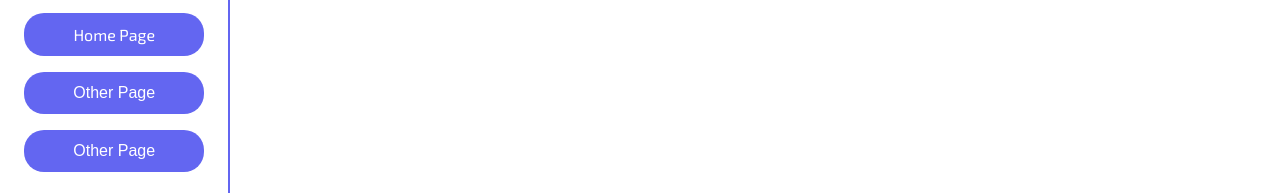
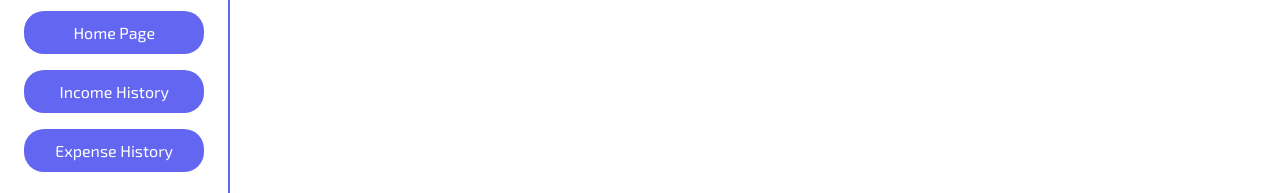
Before and after one commit to IbrahimOsm91/Expense-Tracker, a React (Vite) app in the folder frontend/: page /history/expense in a window 1280 px wide. Shown: the part 604-797 px from the top of the page. Built offline with nearby package versions, Linux system fonts and the light colour scheme.

Commit message:
fix: add the missing dependency

```diff
--- a/frontend/src/components/HistoryBar/HistoryBar.jsx
+++ b/frontend/src/components/HistoryBar/HistoryBar.jsx
@@ -79,8 +79,8 @@ export function HistoryBar(
         <h2>Navigation</h2>
 
         <Link to='/'>Home Page</Link>
-        <button>Other Page</button>
-        <button>Other Page</button>
+        <Link to='/history/income'>Income History</Link>
+        <Link to='/history/expense'>Expense History</Link>
       </div>
     </div>
   )
--- a/frontend/src/components/QuickAdd/QuickAdd.jsx
+++ b/frontend/src/components/QuickAdd/QuickAdd.jsx
@@ -61,12 +61,12 @@ export function QuickAdd({ quickAddType, setQuickAddType, categories, setCategor
 
   useEffect(() => {
     localStorage.setItem(`${quickAddType}Categories`, JSON.stringify(categories))
-  }, [categories])
+  }, [categories, quickAddType])
 
   useEffect(() => {
     localStorage.setItem(quickAddType, JSON.stringify(items))
     setNewTransaction({ description: '', amount: '', category: '', time: '', date: '' })
-  }, [items])
+  }, [items, quickAddType])
 
 
 
--- a/frontend/src/components/Transaction/AddTransactionForm.jsx
+++ b/frontend/src/components/Transaction/AddTransactionForm.jsx
@@ -70,7 +70,7 @@ export function AddTransactionForm({
   useEffect(() => {
     localStorage.setItem(type, JSON.stringify(items))
     setNewTransaction({ description: '', amount: '', category: '', time: '', date: '' })
-  }, [items])
+  }, [items, type])
 
   return (
     isFormVisible &&
--- a/frontend/src/components/Transaction/TransactionContainer.jsx
+++ b/frontend/src/components/Transaction/TransactionContainer.jsx
@@ -37,7 +37,7 @@ export function TransactionContainer({
     setPageIndicator(prev => Math.max(1, prev - 1))
   }
 
-  useEffect(() => setPageIndicator(1) , [selectedCategories])
+  useEffect(() => setPageIndicator(1) , [filteredItems])
 
 
   return (
```
Also changed, not shown: frontend/src/App.jsx (+0 -8 lines).
